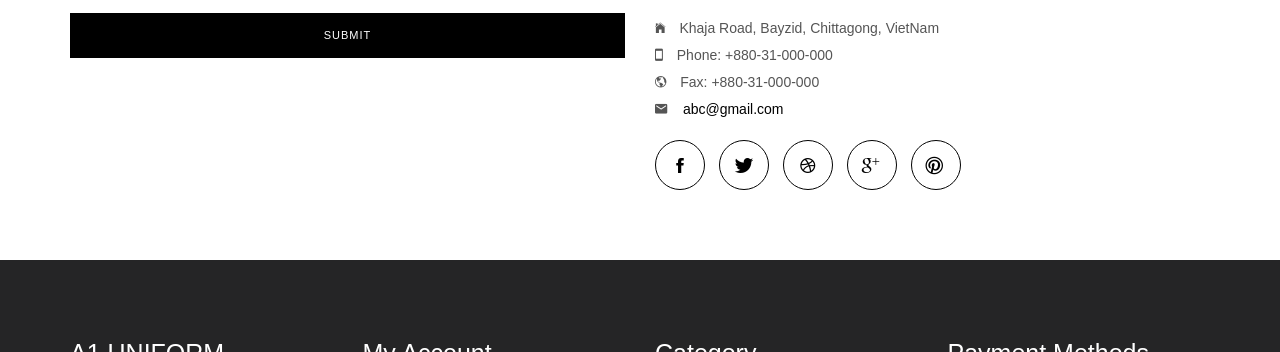
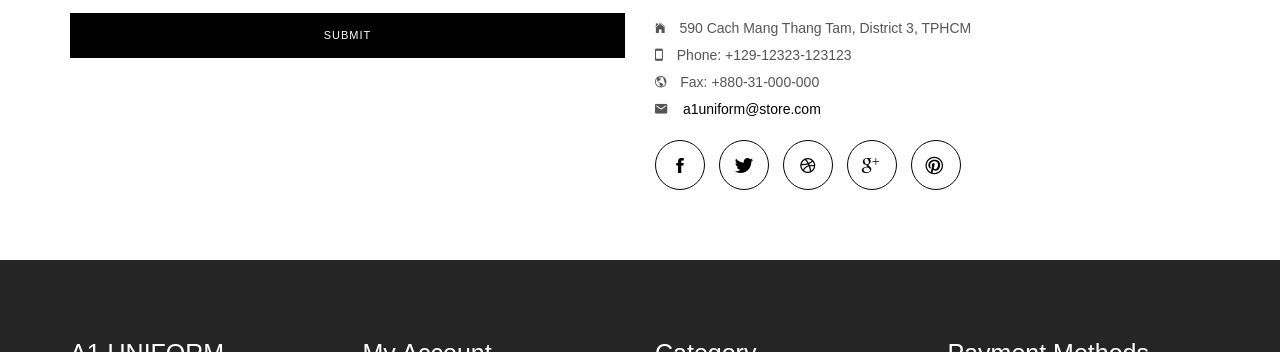
Before and after one commit to linhtran08/demoEproject1, a plain HTML site: page contact.html in a window 1280 px wide. Shown: the part 748-1100 px from the top of the page. Drawn offline with Linux system fonts and the light colour scheme; some packages are replaced by stand-ins of ours; files whose address does not match are found by name.

Commit message:
fix address contact page

```diff
--- a/contact.html
+++ b/contact.html
@@ -794,11 +794,11 @@
               <ul class="contact-short-info">
                 <li>
                   <i class="tf-ion-ios-home"></i>
-                  <span>Khaja Road, Bayzid, Chittagong, VietNam</span>
+                  <span>590 Cach Mang Thang Tam, District 3, TPHCM</span>
                 </li>
                 <li>
                   <i class="tf-ion-android-phone-portrait"></i>
-                  <span>Phone: +880-31-000-000</span>
+                  <span>Phone: +129-12323-123123</span>
                 </li>
                 <li>
                   <i class="tf-ion-android-globe"></i>
@@ -806,7 +806,7 @@
                 </li>
                 <li>
                   <i class="tf-ion-android-mail"></i>
-                  <span><a href="#">abc@gmail.com</a></span>
+                  <span><a href="mailto:vaiolinh@outlook.com">a1uniform@store.com</a></span>
                 </li>
               </ul>
               <!-- Footer Social Links -->
```
